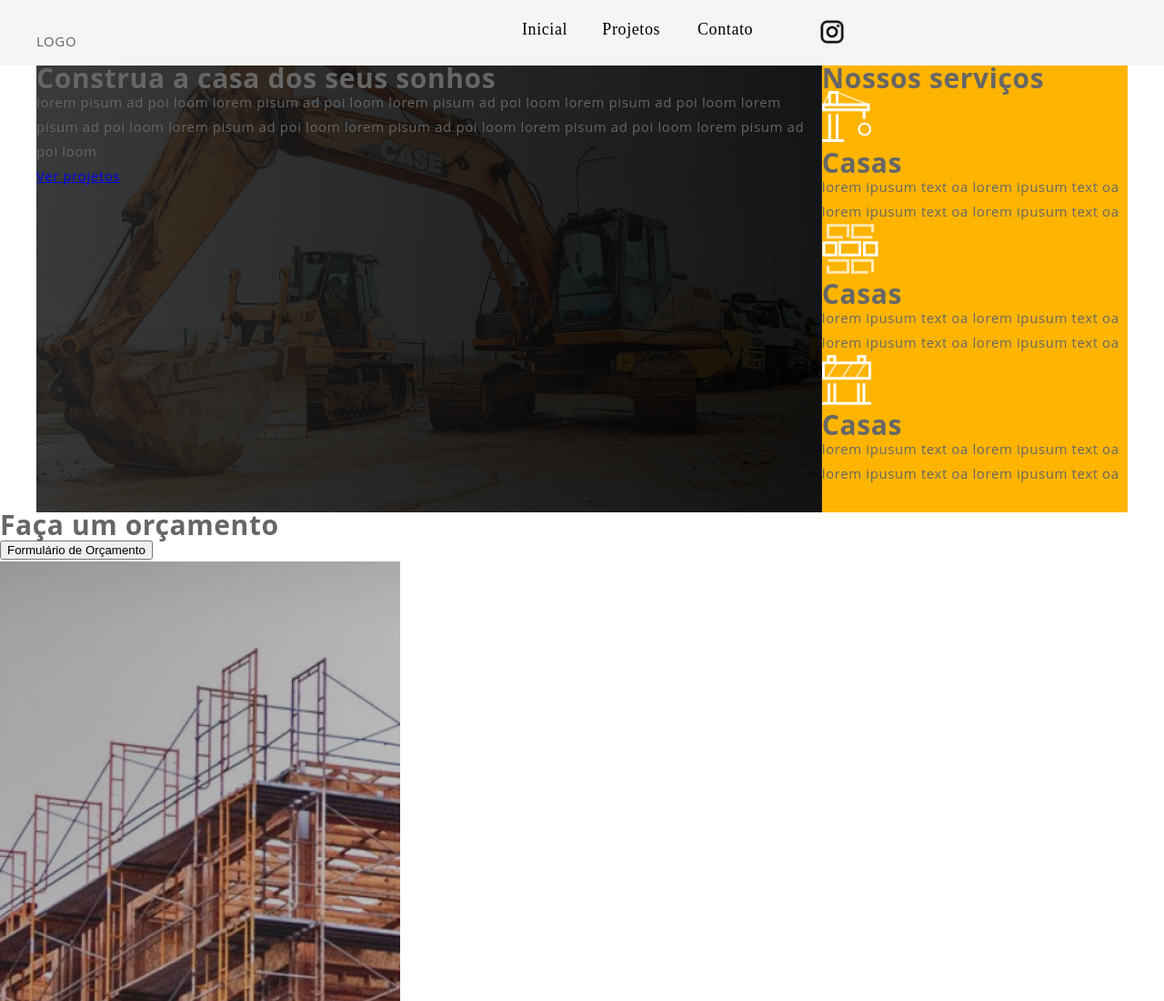
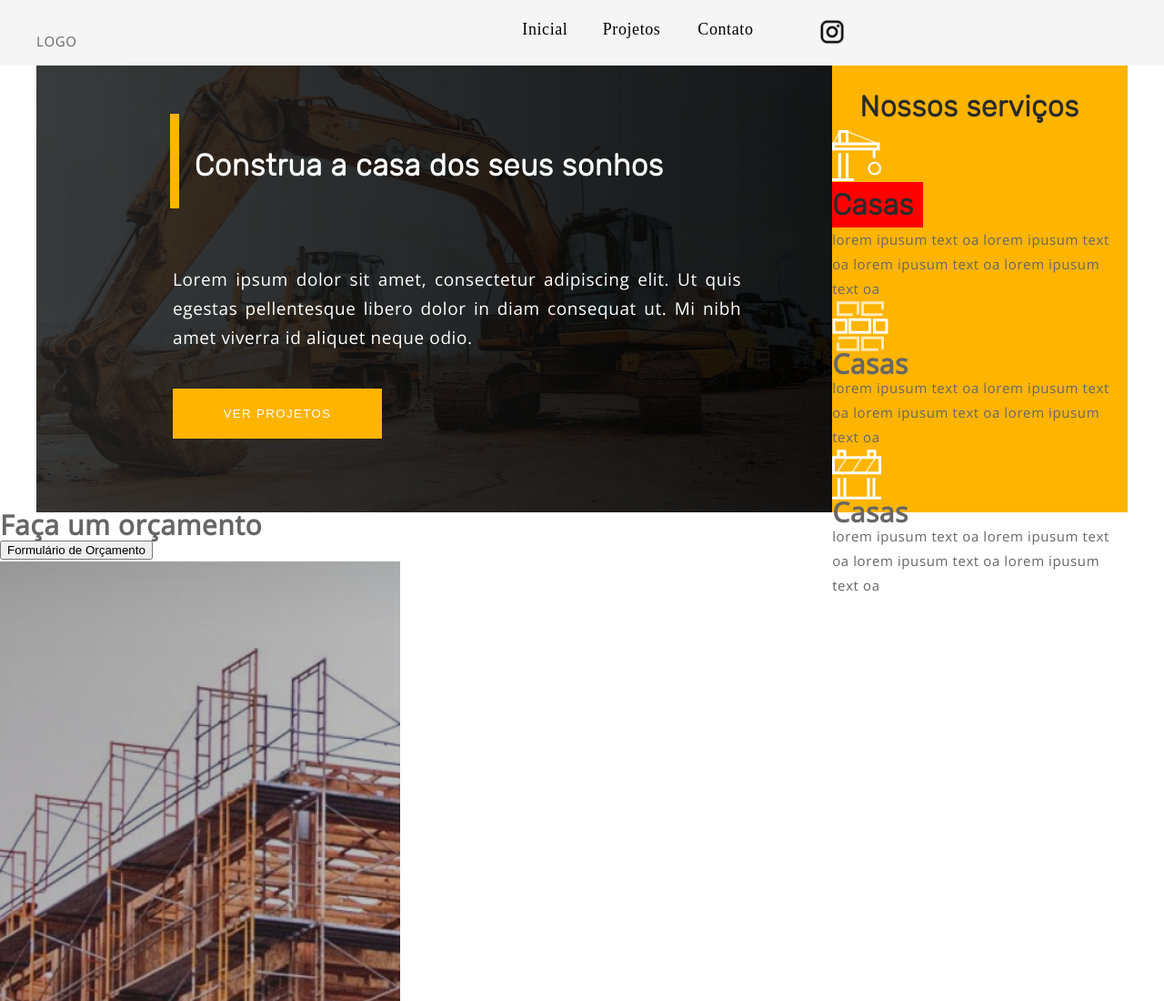
Before and after one commit to darkila26/amorim-website, a plain HTML site: page index.html in a window 1280 px wide. Shown: the top 1100 px of the page at 91% size. Drawn offline with nearby package versions, Linux system fonts and the light colour scheme.

Commit message:
more css and a break to study flexbox since mine is not working for the right side of the template

```diff
--- a/index.html
+++ b/index.html
@@ -6,6 +6,9 @@
     <meta name="viewport" content="width=device-width, initial-scale=1.0">
     <title>Amorim Engenharia -- Catanduvas - Santa Catarina</title>
     <link rel="stylesheet" href="style.css">
+    <link rel="preconnect" href="https://fonts.googleapis.com">
+    <link rel="preconnect" href="https://fonts.gstatic.com" crossorigin>
+    <link href="https://fonts.googleapis.com/css2?family=Open+Sans&family=Roboto:wght@100&family=Rubik:wght@300&display=swap" rel="stylesheet">
 </head>
 
 <body>
@@ -32,10 +35,11 @@
     <div class="wrapper">
         <div class="main-left">
             <header>
-                <div class="main-left-title">
+                    <div class="main-left-box"> </div>
+                    <div class="main-left-title">
                     <h1>Construa a casa dos seus sonhos</h1>
-                    <p>lorem pisum ad poi loom lorem pisum ad poi loom lorem pisum ad poi loom lorem pisum ad poi loom lorem pisum ad poi loom lorem pisum ad poi loom lorem pisum ad poi loom lorem pisum ad poi loom lorem pisum ad poi loom</p>
-                    <a href="projetos.html">Ver projetos</a>
+                    <p>Lorem ipsum dolor sit amet, consectetur adipiscing elit. Ut quis egestas pellentesque libero dolor in diam consequat ut. Mi nibh amet viverra id aliquet neque odio.</p>
+                    <a href="projetos.html"><button>VER PROJETOS</button></a>
                 </div>
             </header>
         </div>
@@ -43,14 +47,17 @@
             <header>
                 <div class="main-right-title">
                     <h1>Nossos serviços</h1>
+                </div>
                     <div class="main-right-box">
-                        <div class="main-right-image">
+                        <div class=""main-right-box-img">
                             <img src="images/image1.png" alt="">
-                        </div>
-                        <div class="main-right-text">
+                            </div>
+                            <div class="main-right-box-title">
                             <h1>Casas</h1>
-                            <p>lorem ipusum text oa lorem ipusum text oa lorem ipusum text oa lorem ipusum text oa </p>
-                        </div>
+                            </div>
+                            <div class="main-right-text">
+                                <p>lorem ipusum text oa lorem ipusum text oa lorem ipusum text oa lorem ipusum text oa </p>
+                            </div>
                     </div>
                     <div class="main-right-box">
                         <div class="main-right-image">
@@ -70,7 +77,6 @@
                             <p>lorem ipusum text oa lorem ipusum text oa lorem ipusum text oa lorem ipusum text oa </p>
                         </div>
                     </div>
-                </div>
             </header>
         </div>
     </div>
--- a/style.css
+++ b/style.css
@@ -98,6 +98,7 @@ nav ul {
     background-clip: border-box;
     -webkit-background-size: auto auto;
     background-size: auto auto;
+    padding: 100px 100px 100px 100px;
 }
 
 .main-right {
@@ -106,4 +107,86 @@ nav ul {
     left: 0px;
     top: 83px;
     background: #FFB400;
+    display: flex;
+
 }
+
+.main-left-box {
+    /* Vector 22 */
+
+width: 104px;
+height: 0px;
+
+/* construction/yellow */
+
+border: 5px solid #FFB400;
+transform: rotate(-90deg);
+display: auto;
+}
+
+.main-left-title h1 {
+    width: 600px;
+    height: 100px;
+    font-family: 'Rubik';
+    font-style: normal;
+    font-weight: 700;
+    font-size: 33px;
+    line-height: 50px;
+    color: white;
+    padding: 2px 10px 100px 40px;
+    margin: -4% 5% 5% 5%;
+}
+
+.main-left p {
+    font-family: 'Open Sans';
+    font-style: normal;
+    font-weight: 400;
+    font-size: 19px;
+    line-height: 32px;
+    color: #FFFFFF;
+    text-align: justify;
+    margin: 0px 0px 20px 50px;
+}
+
+.main-left button {
+    background: #FFB400;
+    justify-content: center;
+    align-items: center;
+    gap: 10px;
+    width: 230px;
+    height: 55px;
+    margin: 20px 0px 20px 50px;
+    letter-spacing: 0.1em;
+    color: #FFFFFF;
+    border: 0;
+}
+
+.main-right-title h1 {
+    padding: 20px 0px 0 30px;
+    color: #2A2A2A;
+    font-family: 'Rubik';
+    font-style: normal;
+    font-weight: 700;
+    font-size: 32px;
+    line-height: 50px;
+}
+
+.main-right-box-title {
+    font-family: 'Rubik';
+    font-style: bold;
+    font-weight: 700;
+    font-size: 16px;
+    line-height: 50px;
+    color: #2A2A2A;
+    padding: 0 0 0 0;
+    display: flex;
+    margin: 0;
+    background-color: red;
+    width: 100px;
+
+}
+
+.main-right-box img {
+    display: flex;
+    margin: 0;
+}
```
